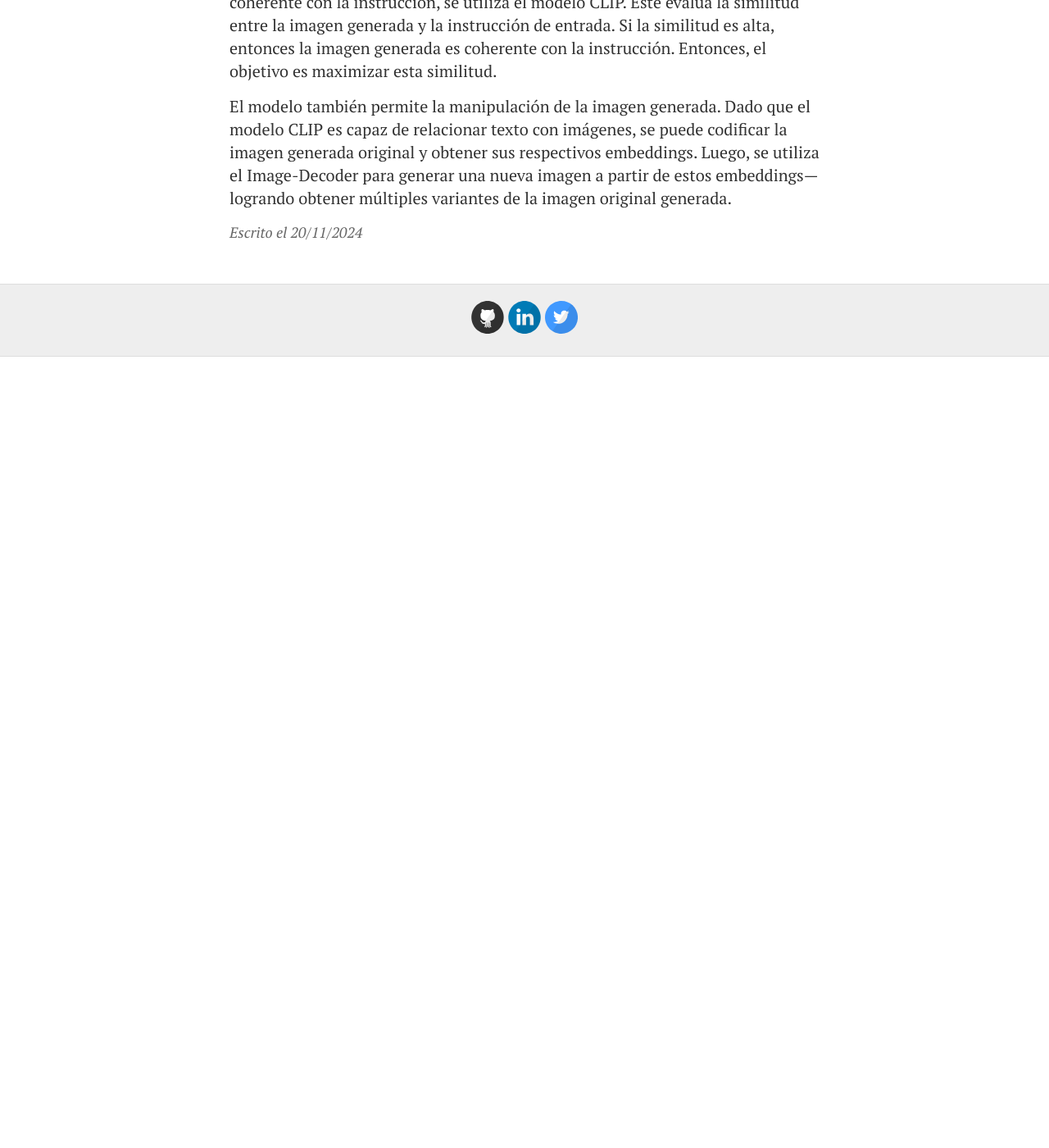
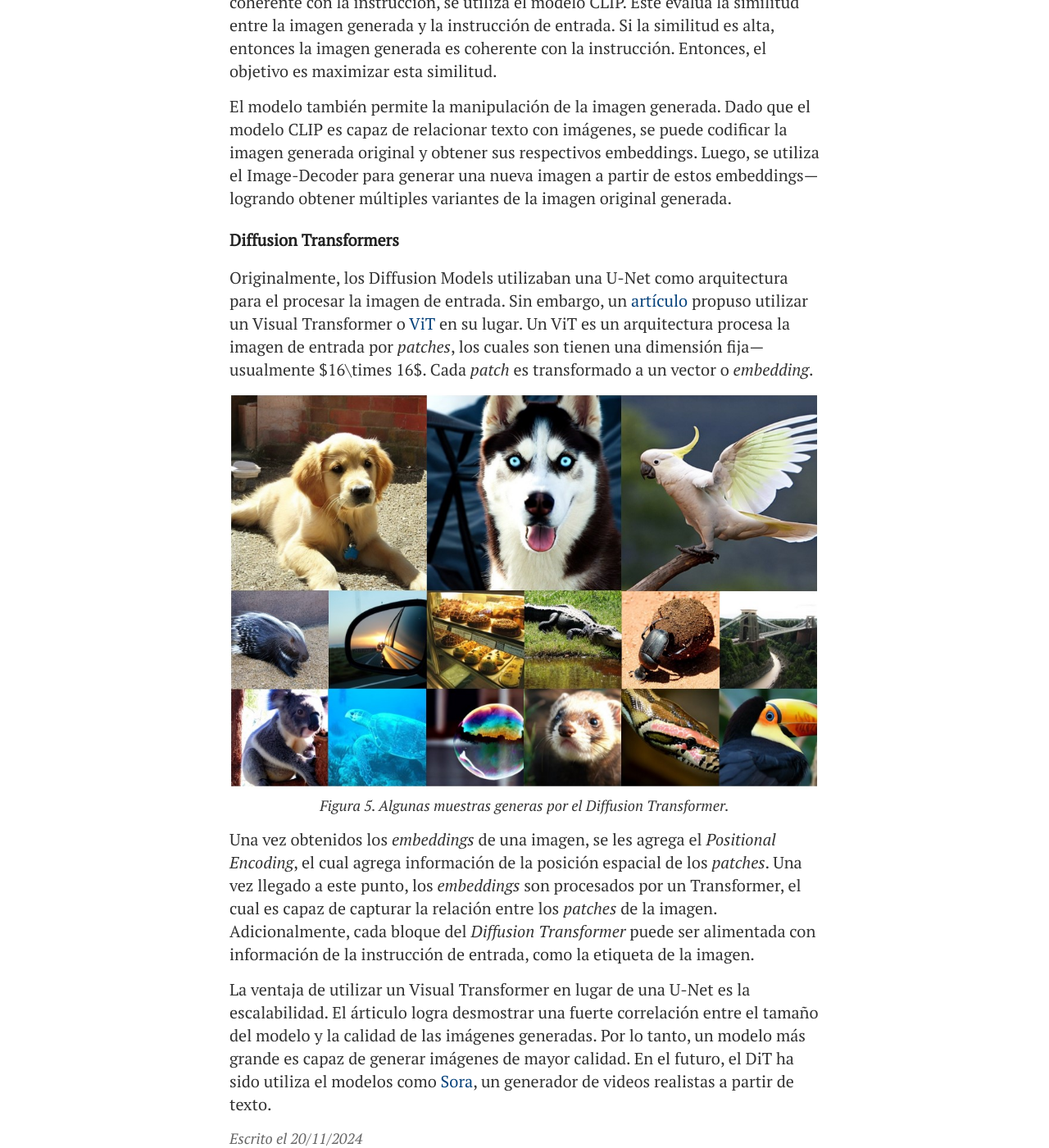
Before and after one commit to jarchv/jarchv.github.io, a Jekyll site: the page built from _posts/2024-11-20-modelos-generativos.md, in a window 1280 px wide and 1400 px high, scrolled down 8545 px. Shown: the whole window at 82% size. Built offline with Jekyll 4.4.1, drawn with Linux system fonts in a browser that asks for light colours; a script that is not in the unit is left out; before the commit the page ends 8980 px from its top, so only the background shows below that.

Commit message:
post mod. generativos part ii

```diff
--- a/_posts/2024-11-20-modelos-generativos.md
+++ b/_posts/2024-11-20-modelos-generativos.md
@@ -188,3 +188,22 @@ es maximizar esta similitud.
 El modelo también permite la manipulación de la imagen generada. Dado que el modelo CLIP es capaz de relacionar texto con imágenes, se puede codificar la
 imagen generada original y obtener sus respectivos embeddings. Luego, se utiliza el Image-Decoder para generar una nueva imagen a partir de estos
 embeddings---logrando obtener múltiples variantes de la imagen original generada.
+
+### Diffusion Transformers
+
+Originalmente, los Diffusion Models utilizaban una U-Net como arquitectura para el procesar la imagen de entrada. Sin embargo, un
+[artículo](https://openaccess.thecvf.com/content/ICCV2023/papers/Peebles_Scalable_Diffusion_Models_with_Transformers_ICCV_2023_paper.pdf) propuso utilizar un Visual
+Transformer o [ViT](https://arxiv.org/abs/2010.11929) en su lugar. Un ViT es un arquitectura procesa la imagen de entrada por *patches*, los cuales son tienen una
+dimensión fija---usualmente $16\times 16$. Cada *patch* es transformado a un vector o *embedding*.
+
+| ![_config.yml]({{ site.baseurl }}/images/dit.jpg) |
+|:--:|
+| *Figura 5. Algunas muestras generas por el Diffusion Transformer.* |
+
+Una vez obtenidos los *embeddings* de una imagen, se les agrega el *Positional Encoding*, el cual agrega información de la posición espacial de los *patches*. Una vez
+llegado a este punto, los *embeddings* son procesados por un Transformer, el cual es capaz de capturar la relación entre los *patches* de la imagen. Adicionalmente, cada
+bloque del *Diffusion Transformer* puede ser alimentada con información de la instrucción de entrada, como la etiqueta de la imagen.
+
+La ventaja de utilizar un Visual Transformer en lugar de una U-Net es la escalabilidad. El árticulo logra desmostrar una fuerte correlación entre el tamaño del modelo y la
+calidad de las imágenes generadas. Por lo tanto, un modelo más grande es capaz de generar imágenes de mayor calidad. En el futuro, el DiT ha sido utiliza el modelos como
+[Sora](https://openai.com/index/sora/), un generador de videos realistas a partir de texto.
```
Also changed, not shown: images/dit.jpg (added).
